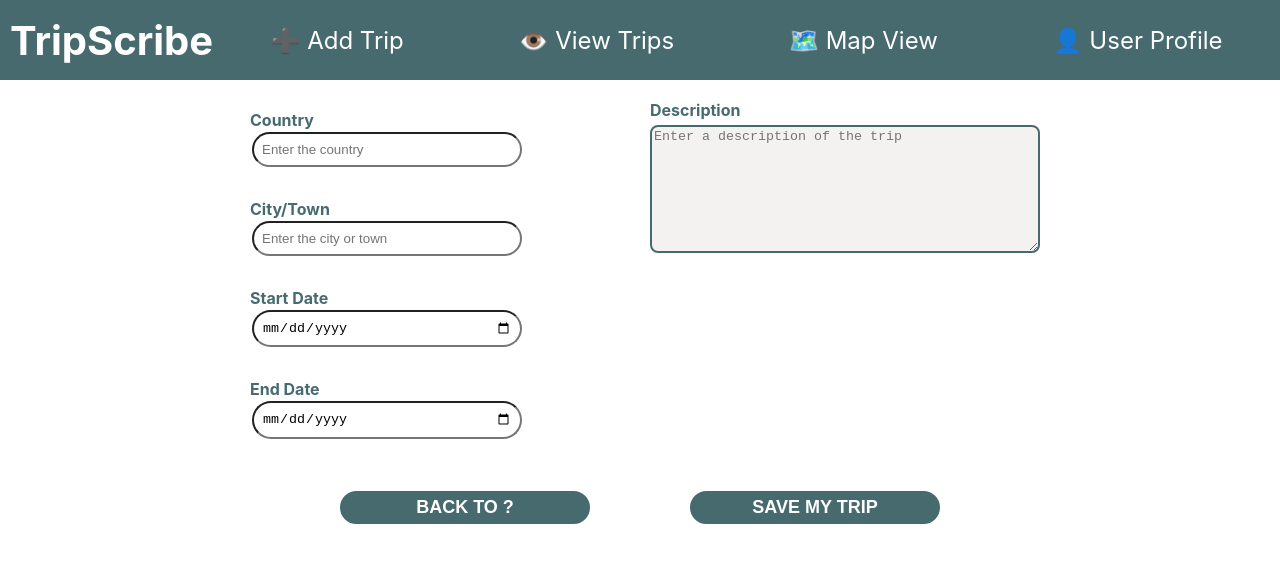
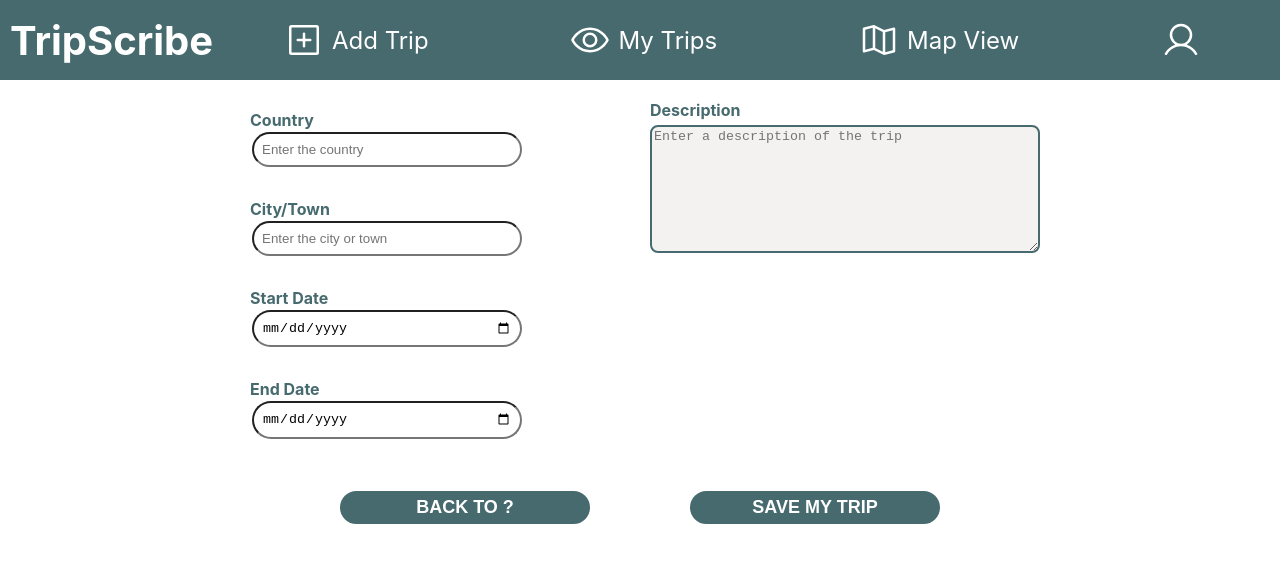
Before and after one commit to lilywright17/TripScribe, a React (Create React App) app in the folder tripscribe/: page /addtrip in a window 1280 px wide. Shown: the top 562 px of the page. Built offline with nearby package versions, Linux system fonts and the light colour scheme; the HTML template or start-up script is replaced by a standard one.

Commit message:
added navbar links to other pages

```diff
--- a/tripscribe/package.json
+++ b/tripscribe/package.json
@@ -3,6 +3,7 @@
   "version": "0.1.0",
   "private": true,
   "dependencies": {
+    "@phosphor-icons/react": "^2.1.7",
     "@testing-library/jest-dom": "^5.17.0",
     "@testing-library/react": "^13.4.0",
     "@testing-library/user-event": "^13.5.0",
--- a/tripscribe/src/components/navbar/navbar.css
+++ b/tripscribe/src/components/navbar/navbar.css
@@ -20,7 +20,23 @@
     margin-left: 10px;
 }
 
-.nav-links > p:hover{
+.nav-link {
+    color: white;
+    text-decoration: none;
+    display: flex;
+    align-items: center;
+  }
+
+  .nav-link svg {
+    margin-right: 8px;
+  }
+
+  .nav-link:hover {
+    font-weight: bold;
     text-decoration: underline;
     font-weight: bold;
 }
+
+.nav-link:hover svg {
+    transform: scale(1.1);
+}
--- a/tripscribe/src/components/navbar/navbar.jsx
+++ b/tripscribe/src/components/navbar/navbar.jsx
@@ -1,20 +1,18 @@
 import React from "react";
 import './navbar.css';
+import { Link } from 'react-router-dom';
+import {Eye, PlusSquare, MapTrifold, User} from '@phosphor-icons/react';
 
 export const Navbar = () => {
   return (
     <div className="navbar">
       <h1 className="nameLogo">TripScribe</h1>
         <div className="nav-links">
-            <p>➕  Add Trip</p>
-            <p>👁️  View Trips</p>
-            <p>🗺️  Map View</p>
-            <p>👤  User Profile</p>
+          <Link to="/addtrip" className="nav-link"><PlusSquare size={40}/>Add Trip</Link>
+          <Link to="/mytrips" className="nav-link"><Eye size={40}/>My Trips</Link>
+          <Link to="/map" className="nav-link"><MapTrifold size={40}/>Map View</Link>
+          <Link to="/userprofile" className="nav-link"><User size={40}/></Link>
         </div>
     </div>
   );
 }
-
-/* Will replace emojis with icons when we have chosen an icons library!
- eg import {Eye, PlusSquare, MapTrifold, User} from '@phosphor-icons/react';
-*/
```
Also changed, not shown: 1 other file (tests, documents, lock files or other folders).
